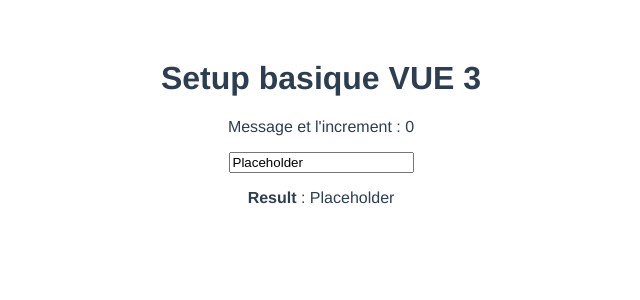
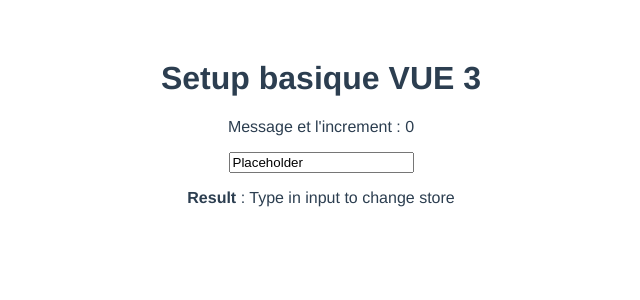
Before and after one commit to benoitlamonica/hackathon2021, a Vue app: page / in a window 1280 px wide. Shown: the top 300 px of the page, without its empty margins (319-959 px from the left). Built offline with nearby package versions, Linux system fonts and the light colour scheme.

Commit message:
setup(store/index.js): Setup for vuex store

```diff
--- a/package.json
+++ b/package.json
@@ -10,7 +10,8 @@
     "node-sass": "^6.0.1",
     "sass-loader": "^12.2.0",
     "style-loader": "^3.3.1",
-    "vue": "^3.2.16"
+    "vue": "^3.2.16",
+    "vuex": "^4.0.2"
   },
   "devDependencies": {
     "@vitejs/plugin-vue": "^1.9.3",
--- a/src/components/ComponentTest.vue
+++ b/src/components/ComponentTest.vue
@@ -23,6 +23,7 @@ export default {
     };
 
     const { capitaliseFirstLetter } = useFilters();
+
     return {
       i,
       increment,
--- a/src/components/InputTest.vue
+++ b/src/components/InputTest.vue
@@ -1,15 +1,26 @@
 <template>
-  <input v-model="inputModel" type="text" />
-  <p><strong>Result</strong> : {{ inputModel }}</p>
+  <input v-model="inputModel" @blur="updateStoreName(inputModel)" type="text" />
+  <p><strong>Result</strong> : {{ result }}</p>
 </template>
 
 <script>
-import { ref } from "@vue/reactivity";
+import { computed, ref } from "@vue/reactivity";
+import { useStore } from "vuex";
 export default {
   setup() {
     const inputModel = ref("Placeholder");
+    const store = useStore();
+
+    const result = computed(() => {
+      return store.state.name;
+    });
+
+    const updateStoreName = (name) => store.commit("changeName", name);
+
     return {
       inputModel,
+      updateStoreName,
+      result,
     };
   },
 };
--- a/src/main.js
+++ b/src/main.js
@@ -1,4 +1,7 @@
 import { createApp } from 'vue'
 import App from './App.vue'
+import store from './store'
 
-createApp(App).mount('#app')
+const app = createApp(App)
+app.use(store)
+app.mount('#app')
--- /dev/null
+++ b/src/store/index.js
@@ -0,0 +1,17 @@
+import { createStore } from "vuex"
+
+const store = createStore({
+    state() {
+        return {
+            name: 'Type in input to change store'
+        }
+    },
+
+    mutations: {
+        changeName(state, name) {
+            state.name = name
+        }
+    }
+})
+
+export default store
```
Also changed, not shown: 1 other file (tests, documents, lock files or other folders).
